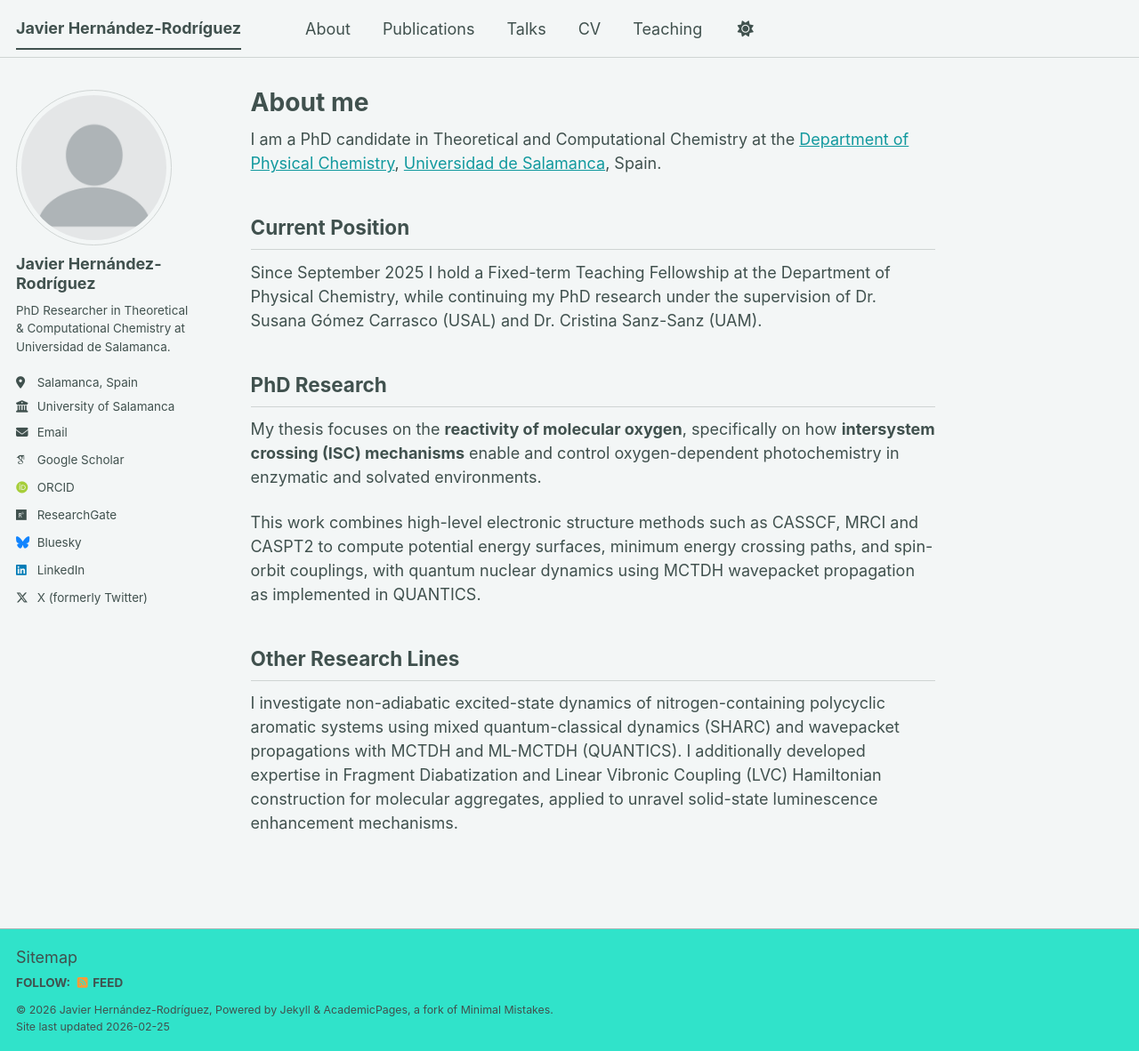
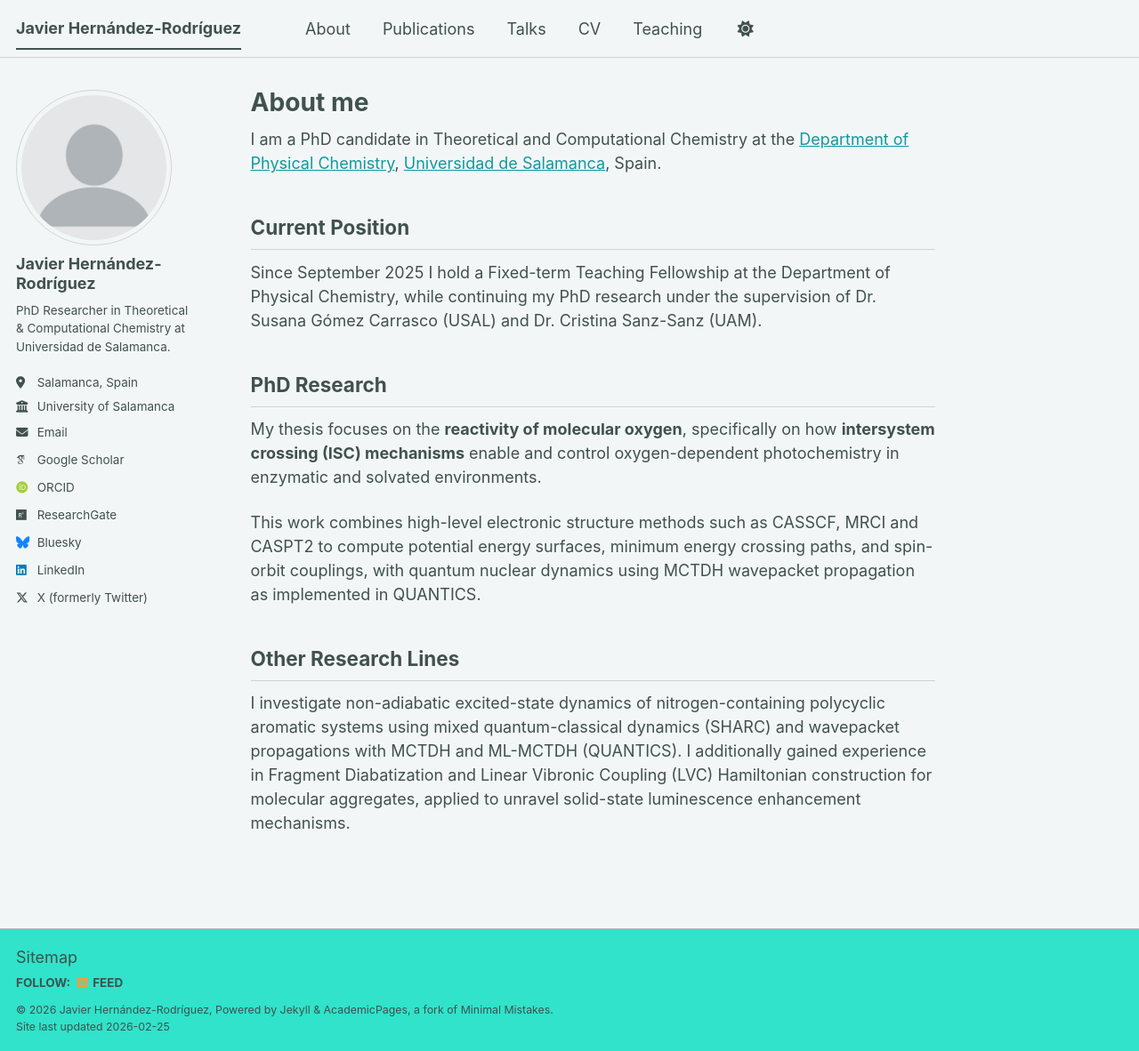
Before and after one commit to javier-hernandezr/javier-hernandezr.github.io, a Jekyll site: the page built from _pages/about.md, in a window 1280 px wide and 1182 px high. Shown: the whole window at 89% size. Built offline with Jekyll 4.4.1, drawn with Linux system fonts in a browser that asks for light colours; some web fonts are replaced; a script bundle is joined from its source files by our own code; library files that are not in the unit come from our copies.

Commit message:
Update about.md

```diff
--- a/_pages/about.md
+++ b/_pages/about.md
@@ -34,6 +34,6 @@ using MCTDH wavepacket propagation as implemented in QUANTICS.
 I investigate non-adiabatic excited-state dynamics of nitrogen-containing
 polycyclic aromatic systems using mixed quantum-classical dynamics (SHARC)
 and wavepacket propagations with MCTDH and ML-MCTDH (QUANTICS). I additionally
-developed expertise in Fragment Diabatization and Linear Vibronic Coupling
+gained experience in Fragment Diabatization and Linear Vibronic Coupling
 (LVC) Hamiltonian construction for molecular aggregates, applied to unravel
 solid-state luminescence enhancement mechanisms.
```
